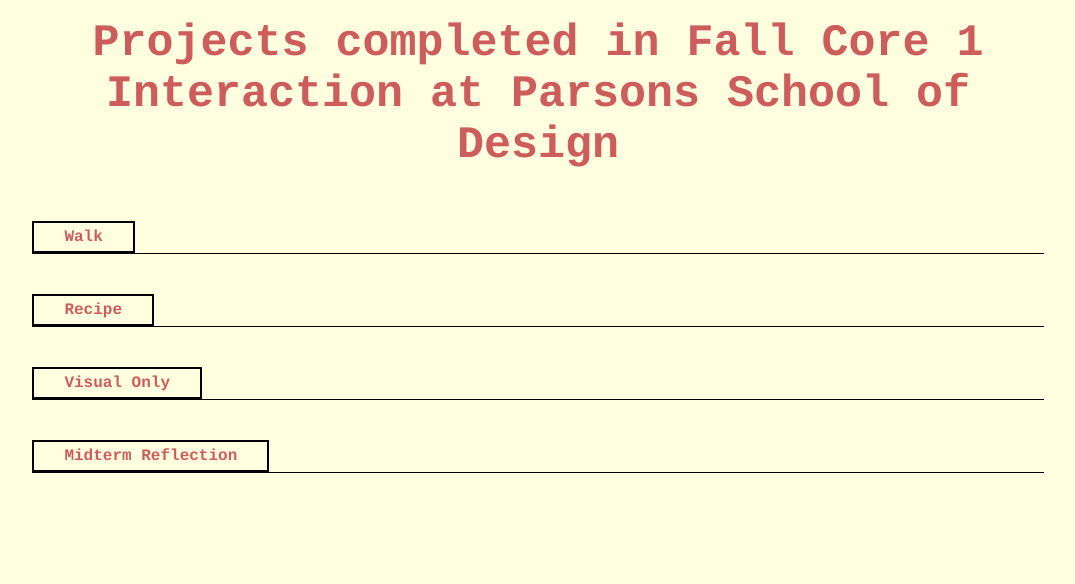
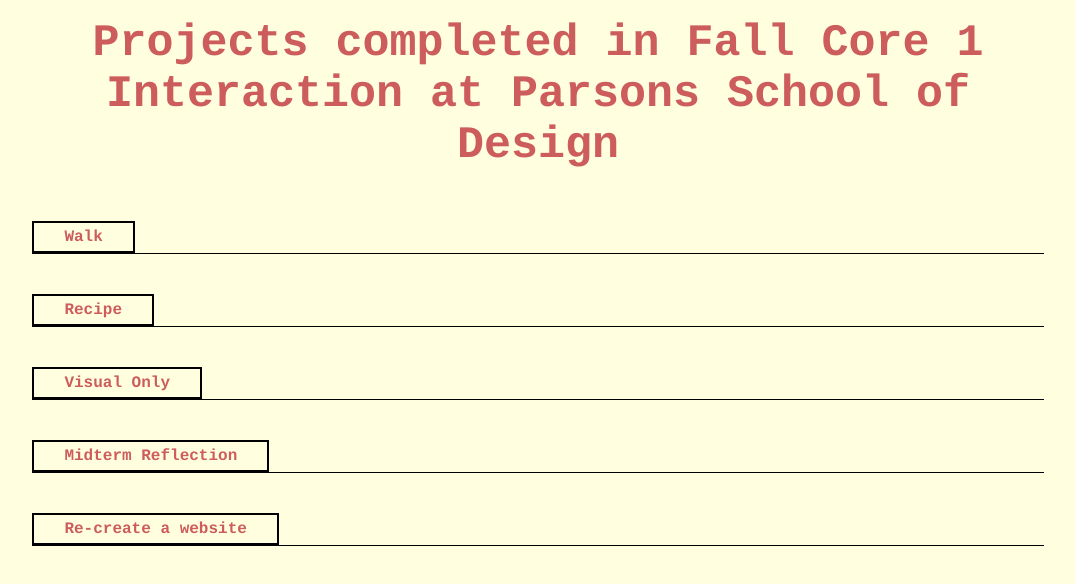
Before and after one commit to hum582/hum582.github.io, a plain HTML site: page index.html in a window 1280 px wide. Shown: the part 98-682 px from the top of the page, without its empty margins (102-1177 px from the left). Drawn offline with Linux system fonts and the light colour scheme; a web font is replaced by a local one.

Commit message:
link new project to the website

```diff
--- a/index.html
+++ b/index.html
@@ -28,8 +28,11 @@
       <a href="projects/visual%20only/index.html">Visual Only</a>
     </div>
     <div class="entry">
-  <a href="projects/midterm%20reflection/index.html">Midterm Reflection</a>
-</div>
+    <a href="projects/midterm%20reflection/index.html">Midterm Reflection</a>
+    </div>
+    <div class="entry">
+    <a href="projects/Re-create%20a%20website/index.html">Re-create a website</a>
+  </div>
 
 </body>
 </html>
```
Also changed, not shown: projects/Re-create a website/index.html (renamed from projects/Re-create a website grid /index.html), projects/Re-create a website/main.css (renamed from projects/Re-create a website grid /main.css), 2 other files.
